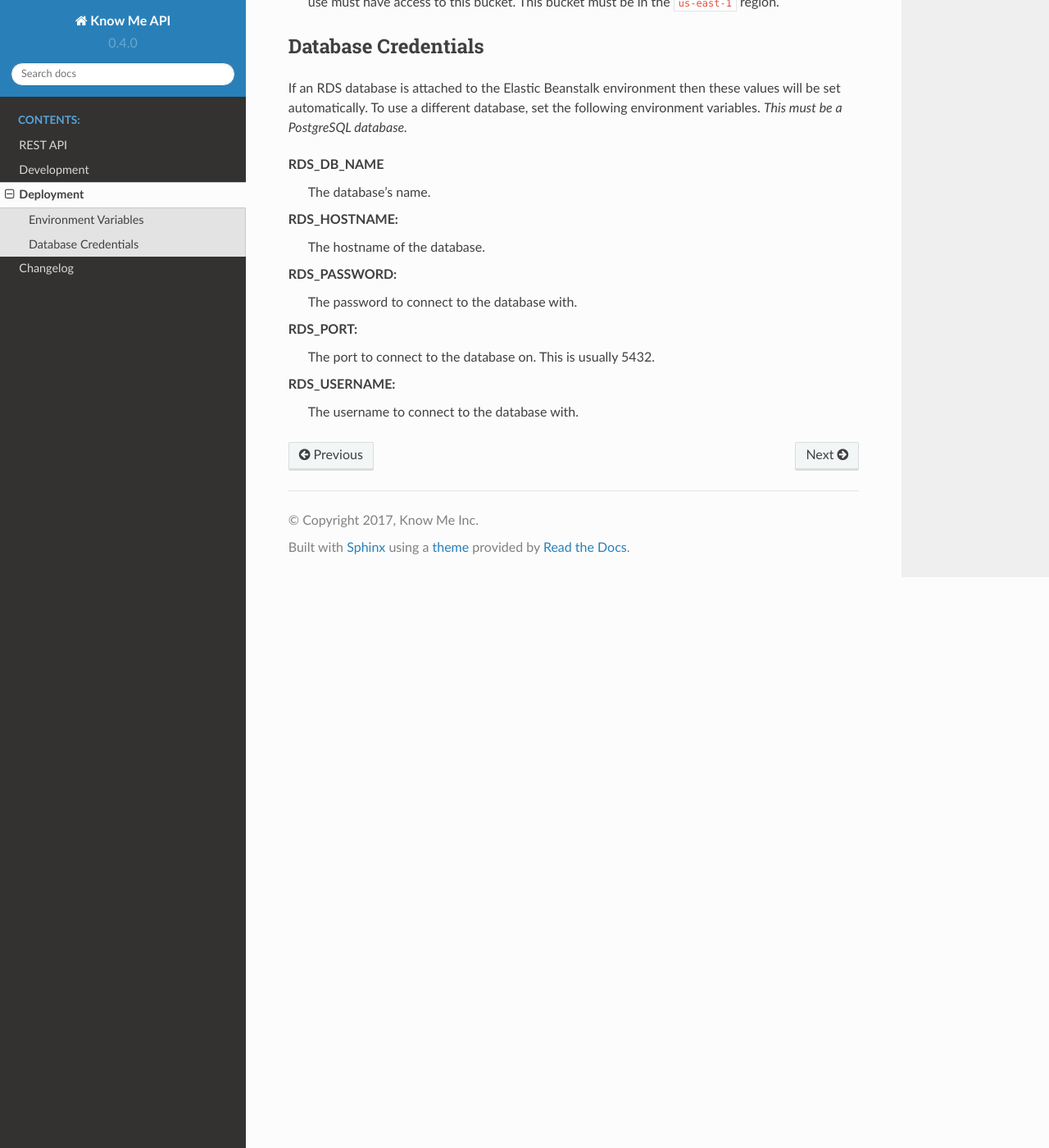
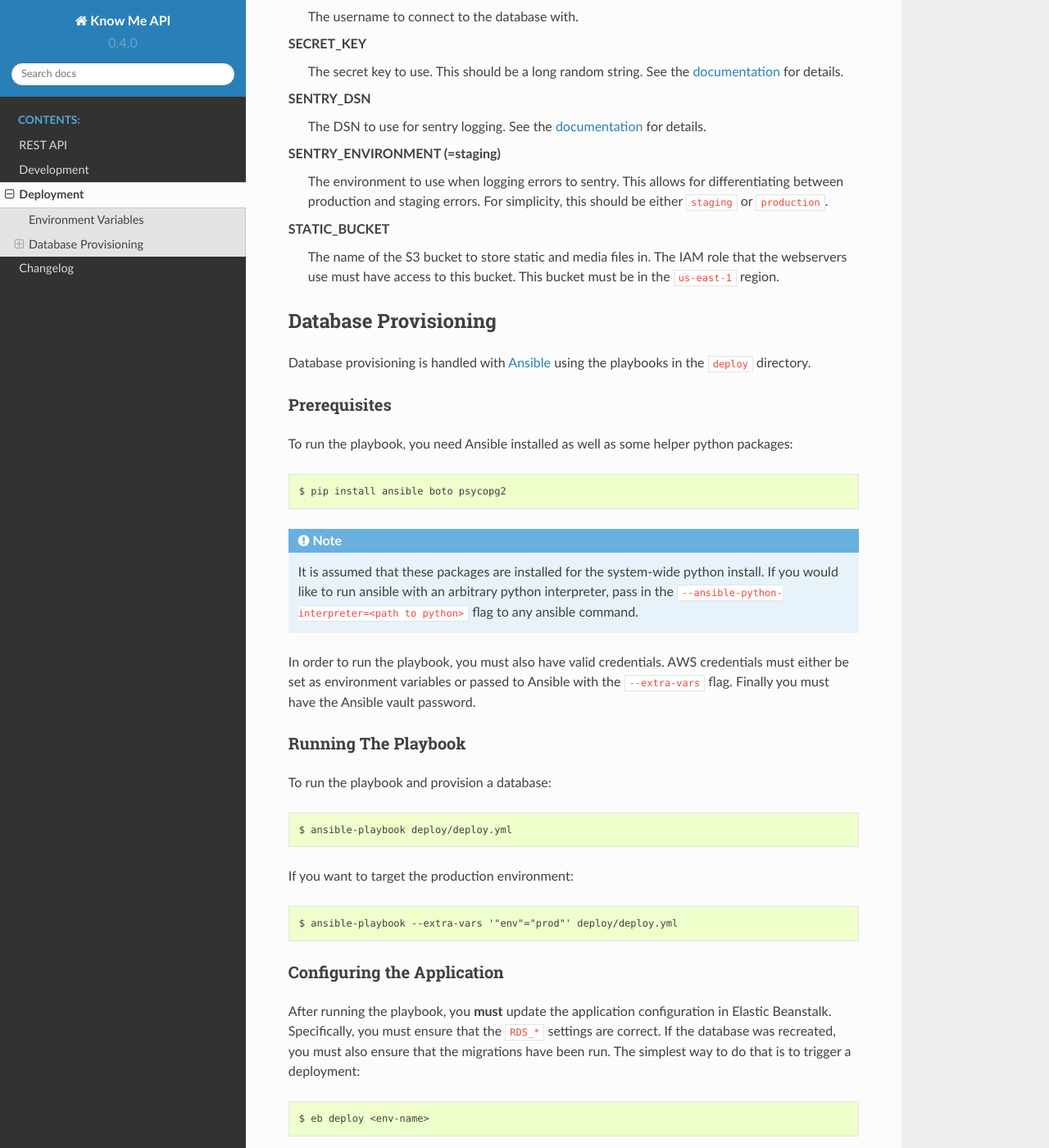
Before and after one commit to knowmetools/km-api, a Sphinx documentation site: the page built from docs/deployment.rst, in a window 1280 px wide and 1400 px high, scrolled down 1899 px. Shown: the whole window at 82% size. Built offline with Sphinx 7.4.7 and the Read the Docs theme 2.0.0, drawn with Linux system fonts in a browser that asks for light colours; some of the changed text lies outside the part shown.

Commit message:
Document database provisioning scripts.

```diff
--- a/docs/deployment.rst
+++ b/docs/deployment.rst
@@ -61,25 +61,6 @@ PASSWORD_RESET_EXPIRATION_HOURS (=1)
 PASSWORD_RESET_LINK_TEMPLATE (=https://example.com/change-password/?key={key})
   A template for the URL a user should visit to complete the password reset process. The value ``{key}`` in the template string will be replaced with the password reset key.
 
-SECRET_KEY
-  The secret key to use. This should be a long random string. See the `documentation <secret-key-docs_>`_ for details.
-
-SENTRY_DSN
-  The DSN to use for sentry logging. See the `documentation <sentry-dsn-docs_>`_ for details.
-
-SENTRY_ENVIRONMENT (=staging)
-  The environment to use when logging errors to sentry. This allows for differentiating between production and staging errors. For simplicity, this should be either ``staging`` or ``production``.
-
-STATIC_BUCKET
-  The name of the S3 bucket to store static and media files in. The IAM role that the webservers use must have access to this bucket. This bucket must be in the ``us-east-1`` region.
-
-
---------------------
-Database Credentials
---------------------
-
-If an RDS database is attached to the Elastic Beanstalk environment then these values will be set automatically. To use a different database, set the following environment variables. *This must be a PostgreSQL database.*
-
 RDS_DB_NAME
   The database's name.
 
@@ -95,7 +76,58 @@ RDS_PORT:
 RDS_USERNAME:
   The username to connect to the database with.
 
+SECRET_KEY
+  The secret key to use. This should be a long random string. See the `documentation <secret-key-docs_>`_ for details.
 
+SENTRY_DSN
+  The DSN to use for sentry logging. See the `documentation <sentry-dsn-docs_>`_ for details.
+
+SENTRY_ENVIRONMENT (=staging)
+  The environment to use when logging errors to sentry. This allows for differentiating between production and staging errors. For simplicity, this should be either ``staging`` or ``production``.
+
+STATIC_BUCKET
+  The name of the S3 bucket to store static and media files in. The IAM role that the webservers use must have access to this bucket. This bucket must be in the ``us-east-1`` region.
+
+
+---------------------
+Database Provisioning
+---------------------
+
+Database provisioning is handled with Ansible_ using the playbooks in the ``deploy`` directory.
+
+Prerequisites
+-------------
+
+To run the playbook, you need Ansible installed as well as some helper python packages::
+
+    $ pip install ansible boto psycopg2
+
+.. note::
+
+    It is assumed that these packages are installed for the system-wide python install. If you would like to run ansible with an arbitrary python interpreter, pass in the ``--ansible-python-interpreter=<path to python>`` flag to any ansible command.
+
+In order to run the playbook, you must also have valid credentials. AWS credentials must either be set as environment variables or passed to Ansible with the ``--extra-vars`` flag. Finally you must have the Ansible vault password.
+
+Running The Playbook
+--------------------
+
+To run the playbook and provision a database::
+
+    $ ansible-playbook deploy/deploy.yml
+
+If you want to target the production environment::
+
+    $ ansible-playbook --extra-vars '"env"="prod"' deploy/deploy.yml
+
+Configuring the Application
+---------------------------
+
+After running the playbook, you **must** update the application configuration in Elastic Beanstalk. Specifically, you must ensure that the ``RDS_*`` settings are correct. If the database was recreated, you must also ensure that the migrations have been run. The simplest way to do that is to trigger a deployment::
+
+    $ eb deploy <env-name>
+
+
+.. _Ansible: http://docs.ansible.com/ansible/latest/index.html
 .. _layer-identity-token-docs: https://docs.layer.com/sdk/web/authentication#identity-token
 .. _secret-key-docs: https://docs.djangoproject.com/en/dev/ref/settings/#secret-key
 .. _sentry-dsn-docs: https://docs.sentry.io/quickstart/#configure-the-dsn
```
